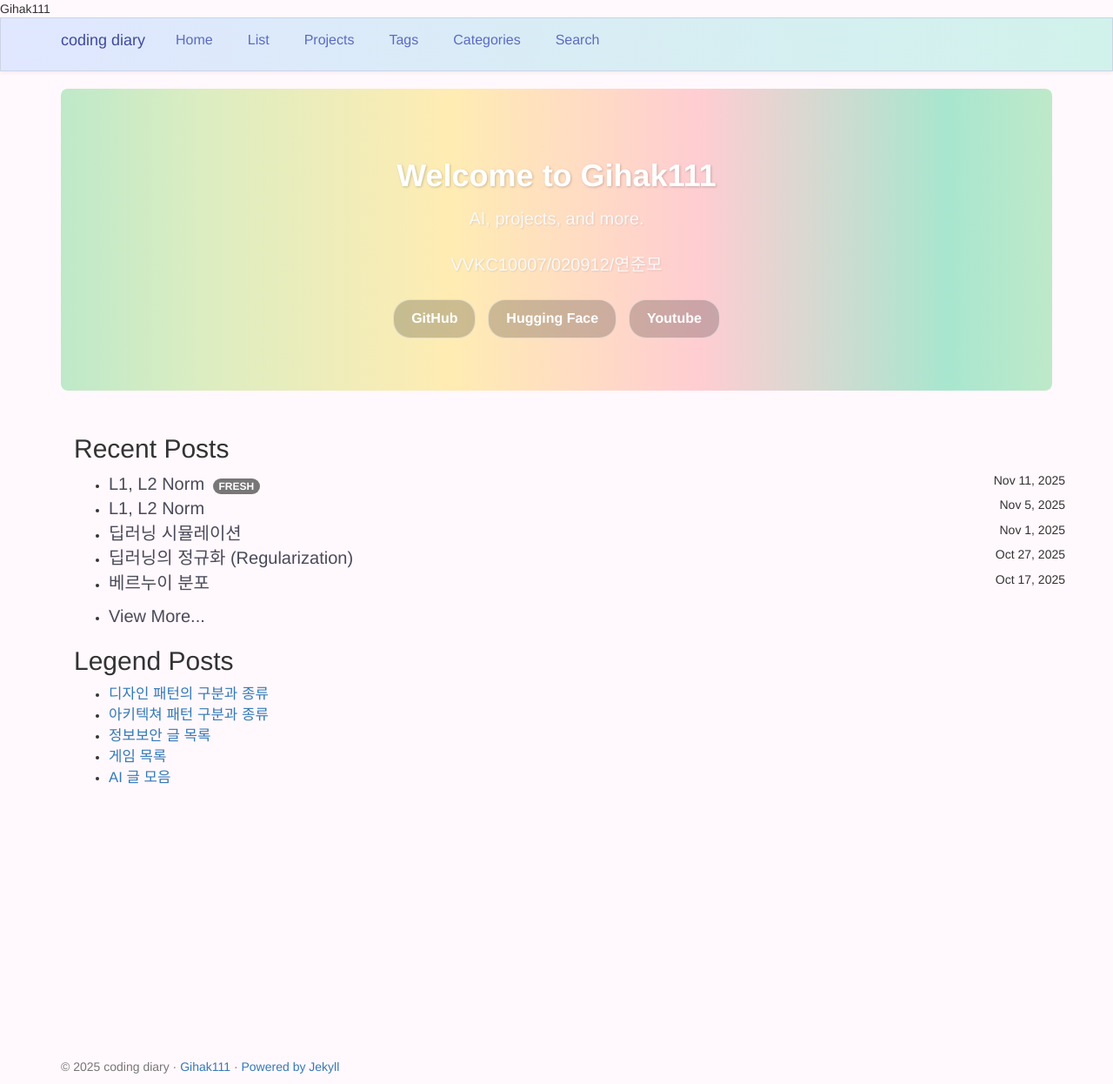
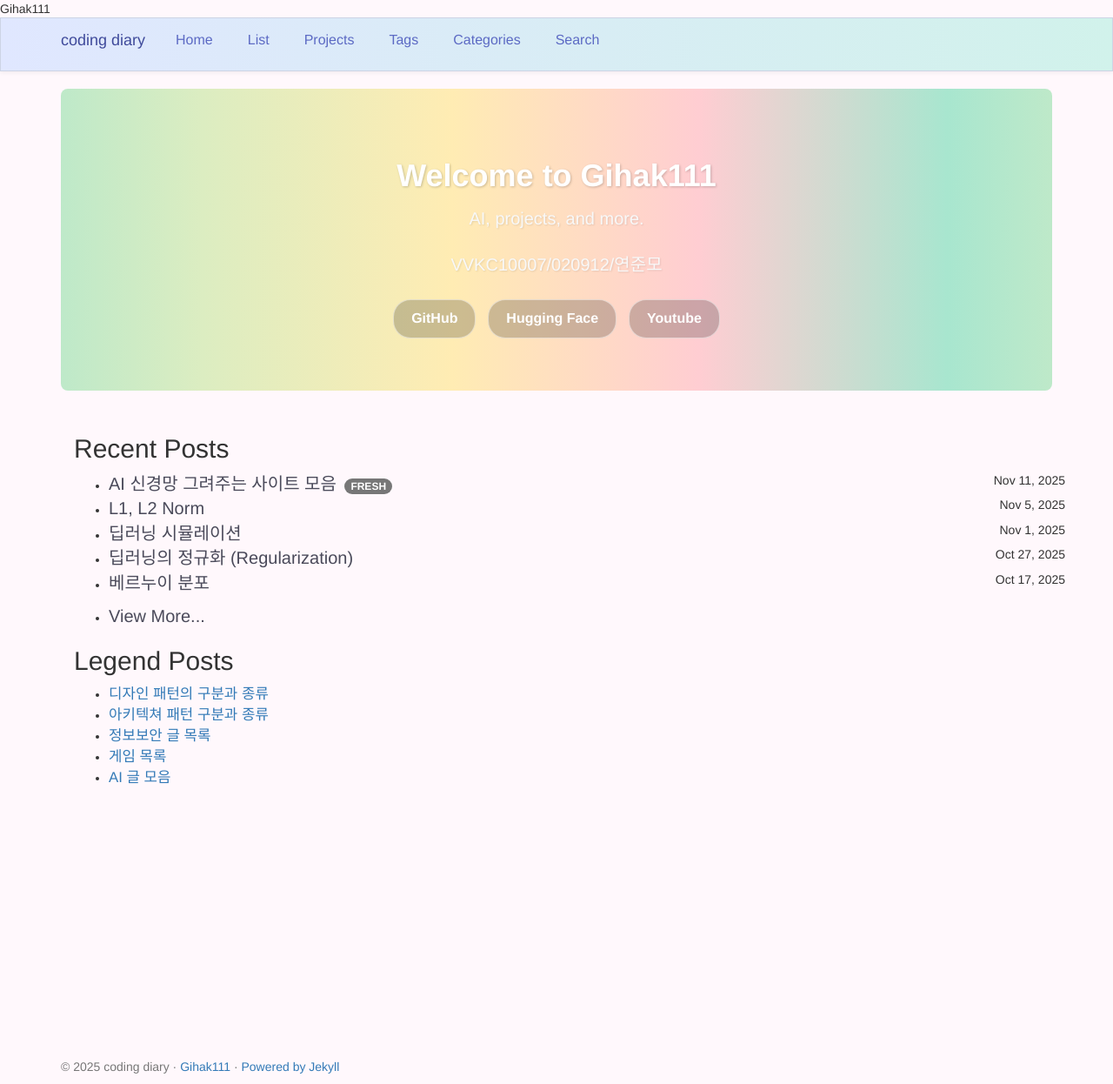
Before and after one commit to Gihak111/Gihak111.github.io, a Jekyll site: the page built from index.html, in a window 1280 px wide. Shown: the whole page at 87% size. Built offline with Jekyll 4.4.1, drawn with Linux system fonts in a browser that asks for light colours; the list of posts is cut into pages by our own code.

Commit message:
Update 2025-11-11-Draw_AI_Layer_upload.md

```diff
--- a/_posts/2025-11-11-Draw_AI_Layer_upload.md
+++ b/_posts/2025-11-11-Draw_AI_Layer_upload.md
@@ -1,6 +1,6 @@
 ---
 layout: single
-title:  "L1, L2 Norm"
+title:  "AI 신경망 그려주는 사이트 모음"
 categories: "AI"
 tag: "linear algebra"
 toc: true
```
